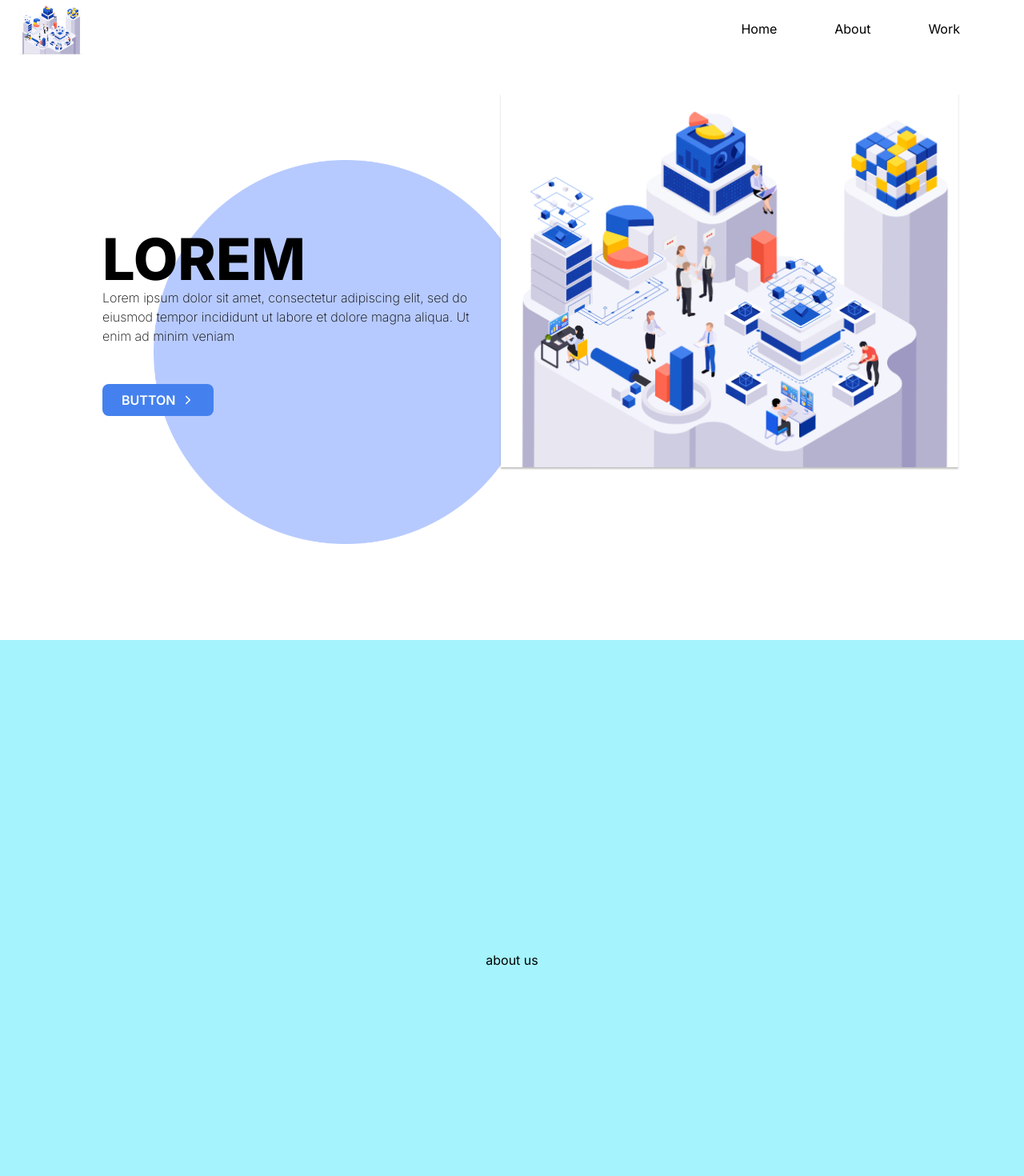
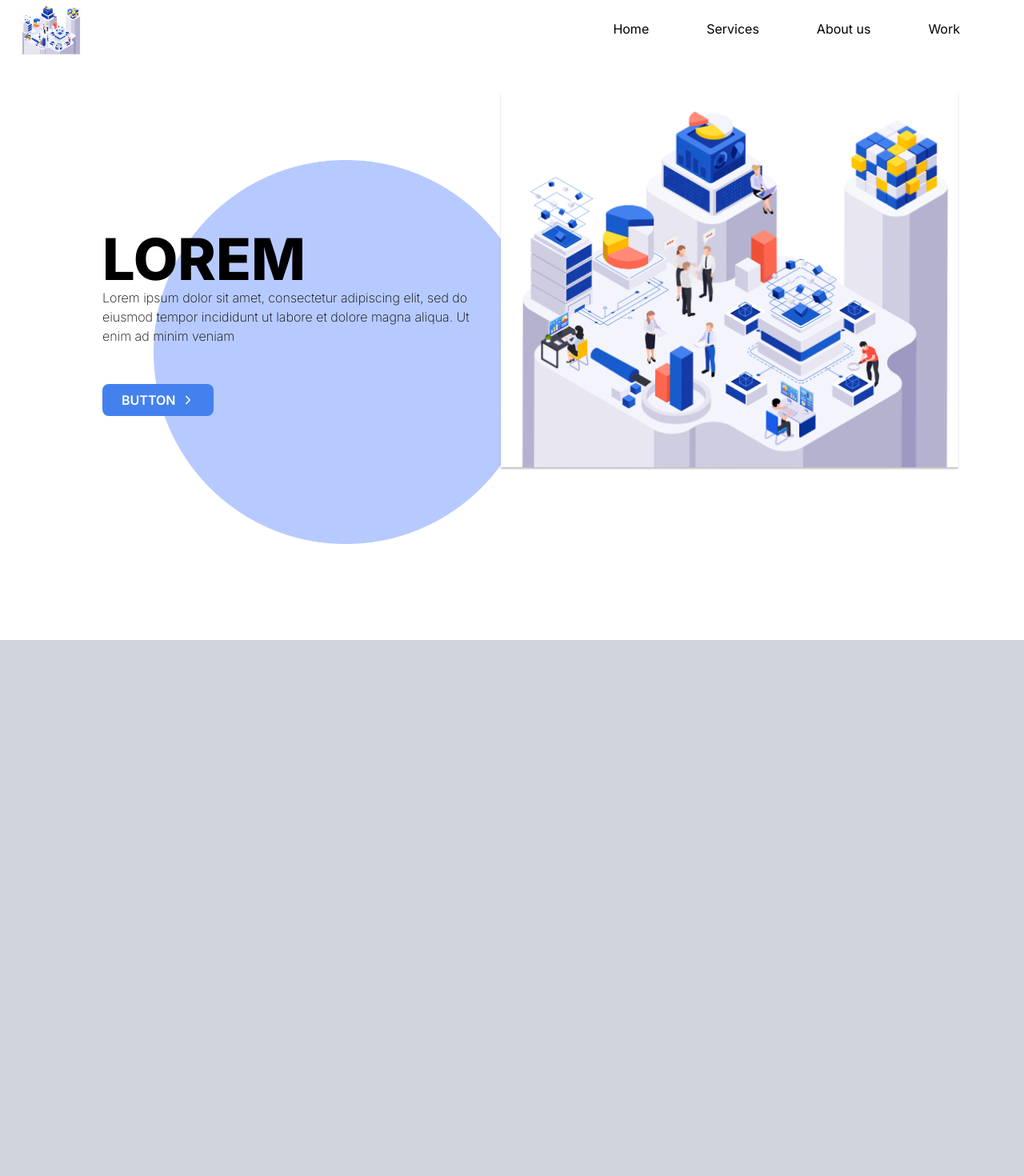
Before and after one commit to Mesh296/introduce-divsteam-nextjs, a Next.js app: page / in a window 1280 px wide. Shown: the top 1470 px of the page at 80% size. Built offline with nearby package versions, Linux system fonts and the light colour scheme.

Commit message:
chore: fix navbar, button

```diff
--- a/src/app/home/page.jsx
+++ b/src/app/home/page.jsx
@@ -16,11 +16,8 @@ const Home = () => {
                     onClick={console.log("btn clicked")}>
                     BUTTON
                 </button>
-                <IoIosArrowForward className=" m-auto w-full"/>
+                <IoIosArrowForward className=" m-auto h-full"/>
             </div>
-
-
-
 
             <div className=" h-[30rem] w-[30rem] absolute left-48 top-1/4 ">
                 <Image
--- a/src/app/page.js
+++ b/src/app/page.js
@@ -1,5 +1,6 @@
 import Image from 'next/image'
 import Home from './home/page'
+import Services from './services/page'
 import About from './about/page'
 import Work from './work/page'
 import Navbar from '@/components/navbar/page'
@@ -9,6 +10,7 @@ export default function App() {
     <main>
       <Navbar/>
       <Home/>
+      <Services/>
       <About/>
       <Work/>
     </main>
--- /dev/null
+++ b/src/app/services/page.jsx
@@ -0,0 +1,9 @@
+const Services = () => {
+    return(
+        <div className=" h-screen bg-gray-300 flex items-center justify-center" id="services">
+
+        </div>
+    )
+}
+
+export default Services;
--- a/src/components/navbar/page.jsx
+++ b/src/components/navbar/page.jsx
@@ -34,17 +34,22 @@ const Navbar = () => {
 
                     <div className=" mr-10">
                         <ul className="flex flex-row space-x-6">
-                            <li className=" rounded-3xl text-black hover:text-white hover:bg-[#4481EE] duration-200 py-2 cursor-pointer"
+                            <li className=" rounded-md text-black hover:text-white hover:bg-[#4481EE] duration-200 py-2 cursor-pointer"
                                 onClick={console.log("Home")}>
                                 <Link className="  px-6 py-2" href="#home" scroll={true}>Home</Link>
                             </li>
 
-                            <li className=" rounded-3xl text-black hover:text-white hover:bg-[#4481EE] duration-200 py-2 cursor-pointer"
-                                onClick={console.log("About")}>
-                                <Link className="px-6 py-2" href="#about" scroll={true}>About</Link>
+                            <li className=" rounded-md text-black hover:text-white hover:bg-[#4481EE] duration-200 py-2 cursor-pointer"
+                                onClick={console.log("Services")}>
+                                <Link className="  px-6 py-2" href="#services" scroll={true}>Services</Link>
                             </li>
 
-                            <li className=" rounded-3xl text-black hover:text-white hover:bg-[#4481EE] duration-200 py-2 cursor-pointer"
+                            <li className=" rounded-md text-black hover:text-white hover:bg-[#4481EE] duration-200 py-2 cursor-pointer"
+                                onClick={console.log("About")}>
+                                <Link className="px-6 py-2" href="#about" scroll={true}>About us</Link>
+                            </li>
+
+                            <li className=" rounded-md text-black hover:text-white hover:bg-[#4481EE] duration-200 py-2 cursor-pointer"
                                 onClick={console.log("Work")}>
                                 <Link className="px-6 py-2" href="#work" scroll={true}>Work</Link>
                             </li>
```
